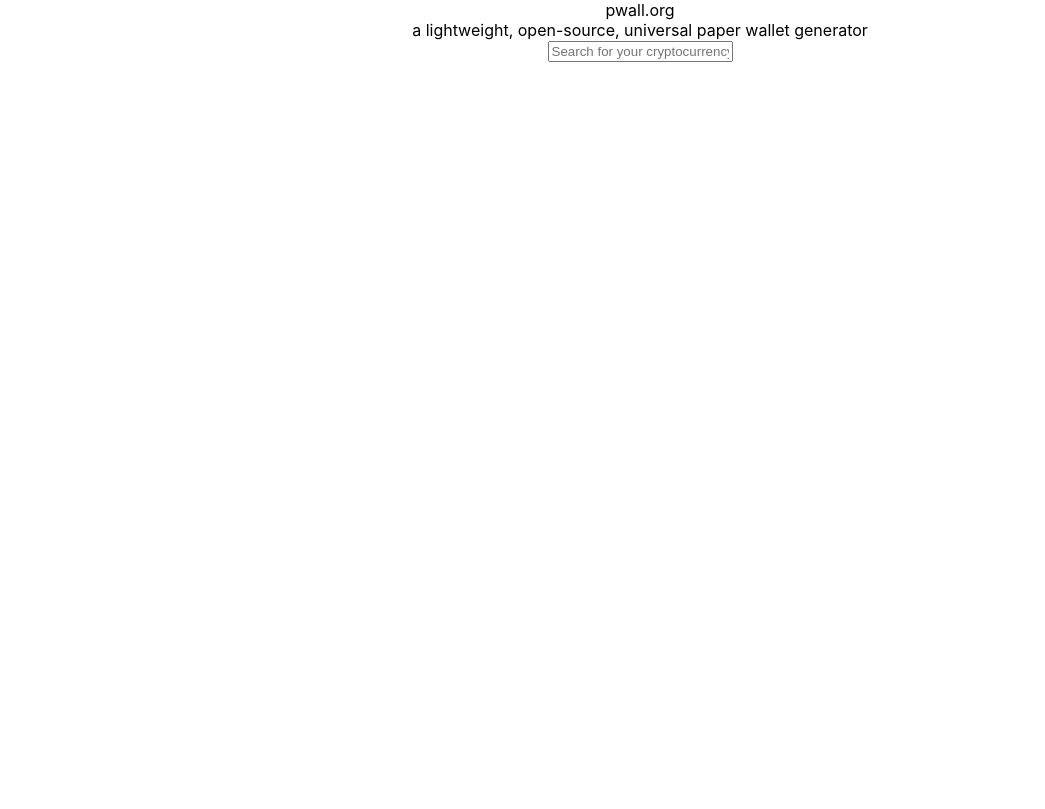
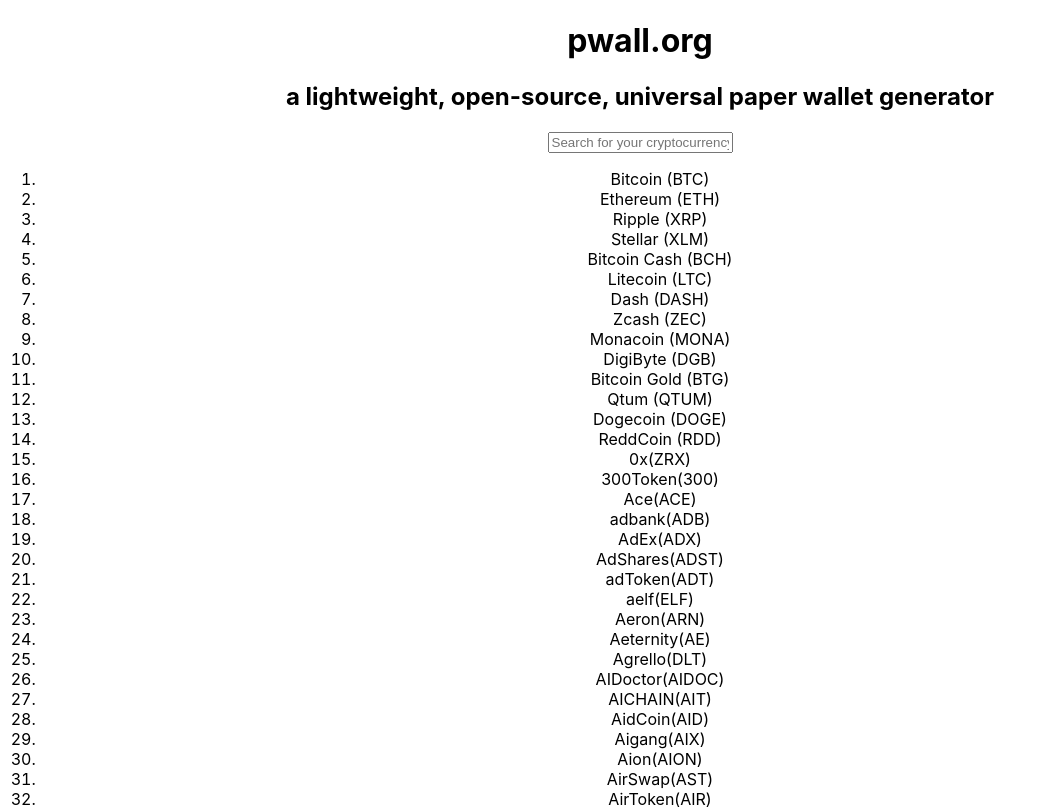
Before and after one commit to pwall-org/pwall, a React (Create React App) app: page / in a window 1280 px wide. Shown: the top 809 px of the page, without its empty margins (0-1045 px from the left). Built offline with nearby package versions, Linux system fonts and the light colour scheme.

Commit message:
display list of currencies

```diff
--- a/package.json
+++ b/package.json
@@ -1,7 +1,6 @@
 {
   "name": "pwall",
   "version": "0.1.0",
-  "type": "module",
   "private": true,
   "dependencies": {
     "@testing-library/jest-dom": "^5.16.1",
--- a/src/App.js
+++ b/src/App.js
@@ -4,18 +4,15 @@
 function App() {
   return (
     <div className="App">
-      <div id="title">pwall.org</div>
-      <div id="titleLabel">
+      <h1 id="title">pwall.org</h1>
+      <h2 id="titleLabel">
         a lightweight, open-source, universal paper wallet generator
-      </div>
-      <input
-        type="text"
-        placeholder="Search for your cryptocurrency..."
-      ></input>
+      </h2>
+      <input type="text" placeholder="Search for your cryptocurrency..." />
       <ol>
-        {coinList.map((coin) => {
-          <li>{coin}</li>;
-        })}
+        {coinList.map((coin, index) => (
+          <li key={index}>{coin}</li>
+        ))}
       </ol>
     </div>
   );
```
